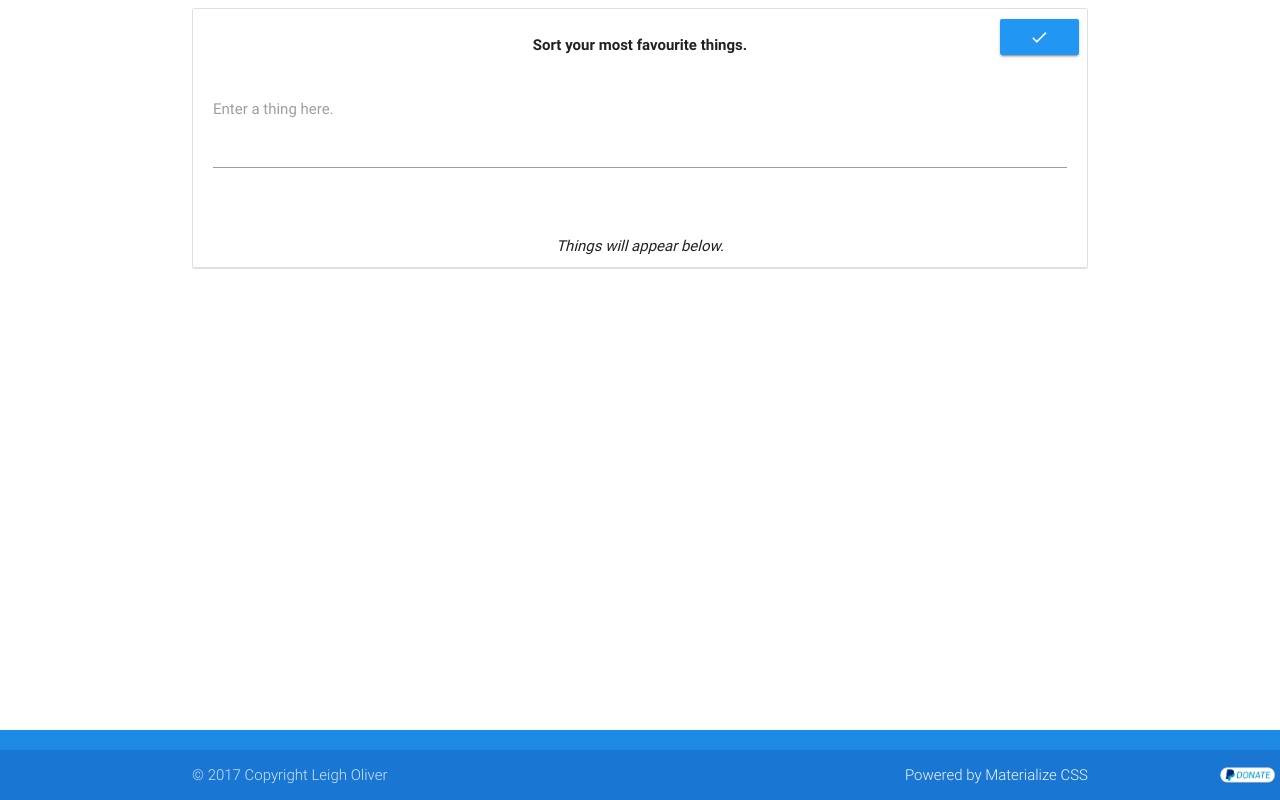
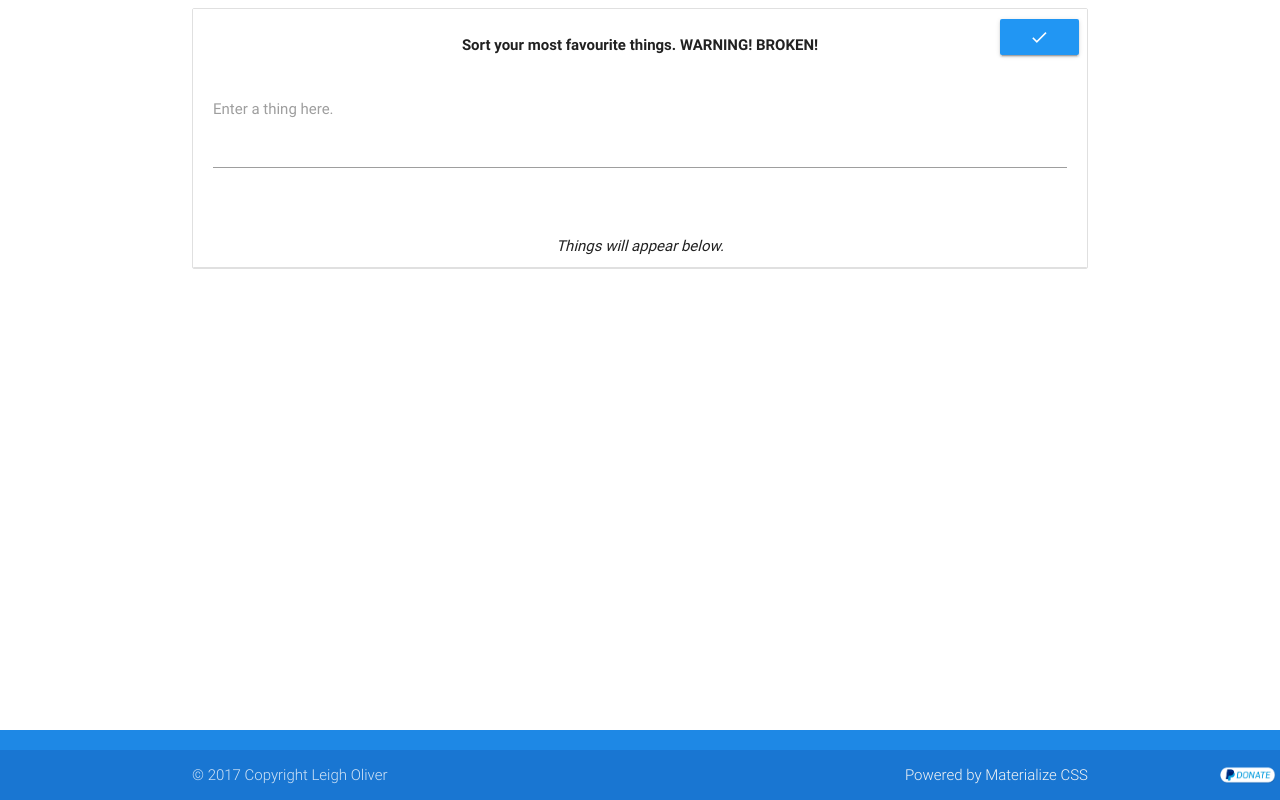
Before and after one commit to leighleighleigh/favourthat, a plain HTML site: page index.html in a window 1280 px wide. Drawn offline with nearby package versions, Linux system fonts and the light colour scheme.

Commit message:
Merged branches

```diff
--- a/index.html
+++ b/index.html
@@ -26,7 +26,7 @@
                 <ul id="quoteParent" class="collection">
                         <li id="quoteEntry" class="collection-item">
                             <a style="position: absolute; right: 8px; top: 10px;" class="blue waves-effect waves-light btn" onclick="storeQuotes(); hide('importDiv'); show('sortDiv'); getCombination();"><i class="material-icons">done</i></a>
-                            <p><b>Sort your most favourite things.</b></p>
+                            <p><b>Sort your most favourite things. WARNING! BROKEN!</b></p>
 
                             <div class="row">
                                 <form class="col s12">
```
